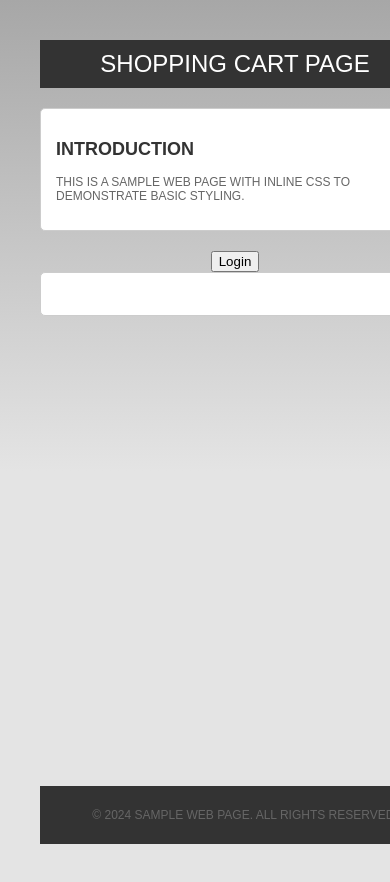
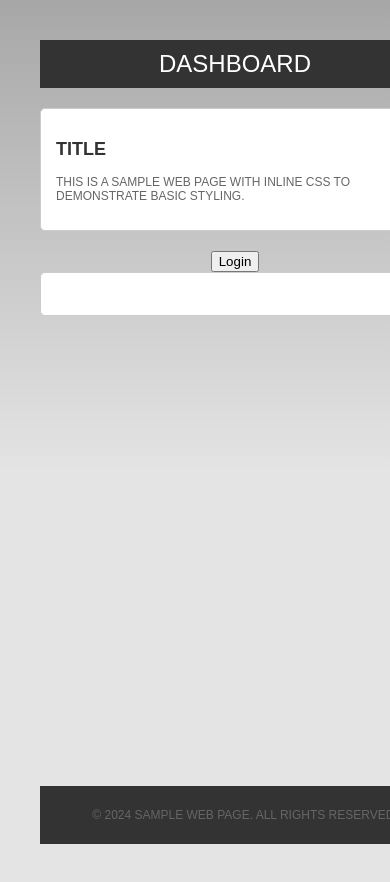
Before and after one commit to parimala1703/Internship-sample-app, a website: page www/index.html in a window 390 px wide. Shown: the top 882 px of the page. Drawn offline with nearby package versions, Linux system fonts and the light colour scheme; some packages are replaced by stand-ins of ours; no server answers.

Commit message:
New changes

```diff
--- a/www/index.html
+++ b/www/index.html
@@ -84,12 +84,12 @@
     </head>
     <body>
         <header>
-            <h1>Shopping Cart Page</h1>
+            <h1>Dashboard</h1>
         </header>
 
         <main>
             <article>
-                <h2>Introduction</h2>
+                <h2>Title</h2>
                 <p>This is a sample web page with inline CSS to demonstrate basic styling.</p>
             </article>
             <center><button>Login</button> </center>
```
